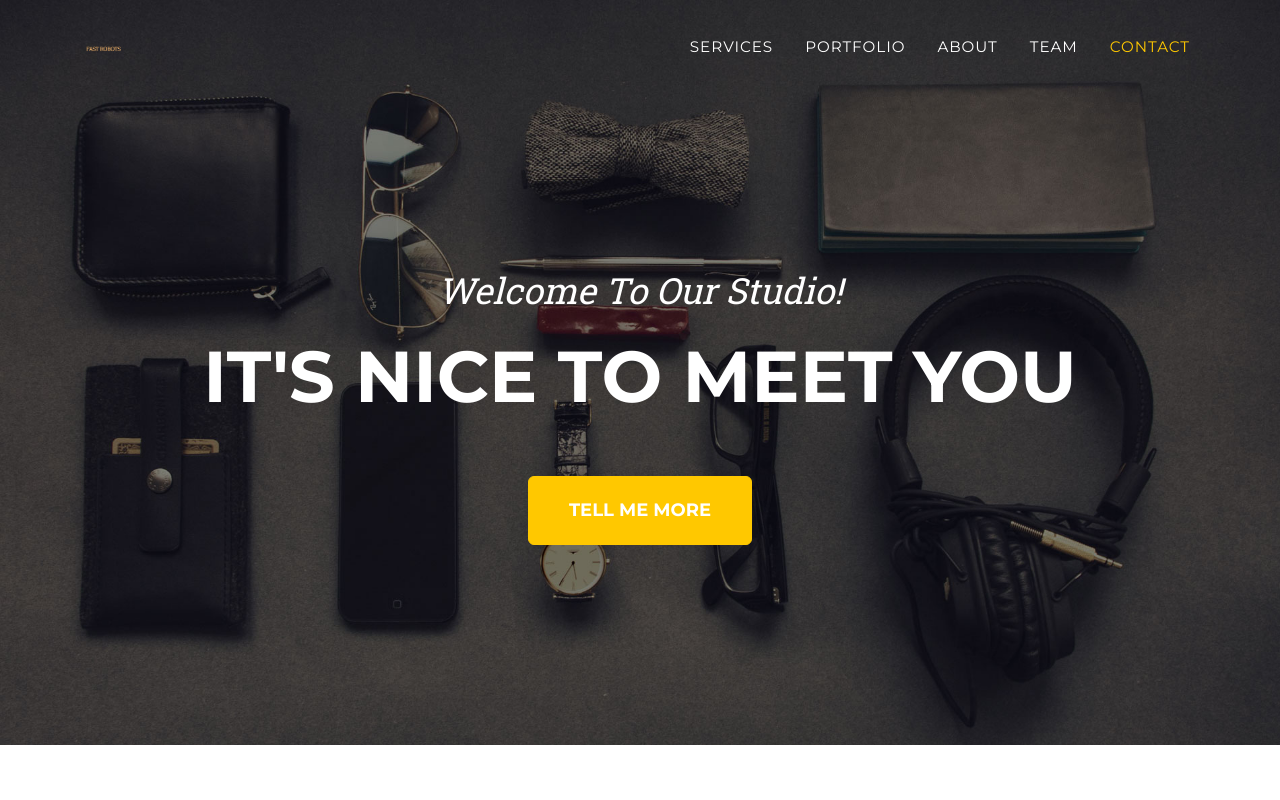
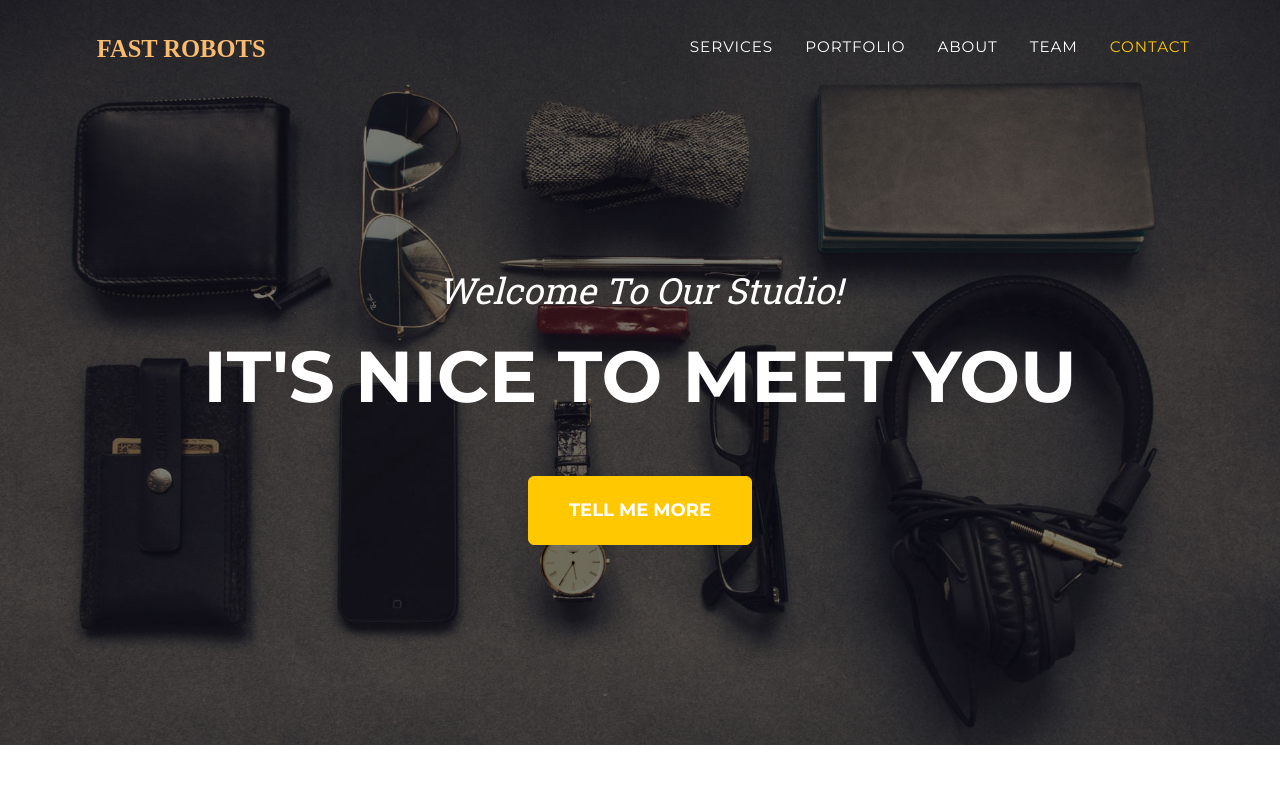
Before and after one commit to Haocheng-Peng/Haocheng-Peng.github.io, a plain HTML site: page index.html in a window 1280 px wide. Shown: the top 800 px of the page. Drawn offline with nearby package versions, Linux system fonts and the light colour scheme.

Commit message:
new update on logos

```diff
--- a/index.html
+++ b/index.html
@@ -20,7 +20,7 @@
         <!-- Navigation-->
         <nav class="navbar navbar-expand-lg navbar-dark fixed-top" id="mainNav">
             <div class="container">
-                <a class="navbar-brand" href="#page-top"><img src="assets/img/fastrobots.png" alt="..." /></a>
+                <a class="navbar-brand" href="#page-top"><img src="assets/img/fastrobots1.svg" alt="..." /></a>
                 <button class="navbar-toggler" type="button" data-bs-toggle="collapse" data-bs-target="#navbarResponsive" aria-controls="navbarResponsive" aria-expanded="false" aria-label="Toggle navigation">
                     Menu
                     <i class="fas fa-bars ms-1"></i>
```
Also changed, not shown: assets/img/fastrobots.png (deleted), assets/img/fastrobots1.svg (renamed from assets/img/svg.svg).
